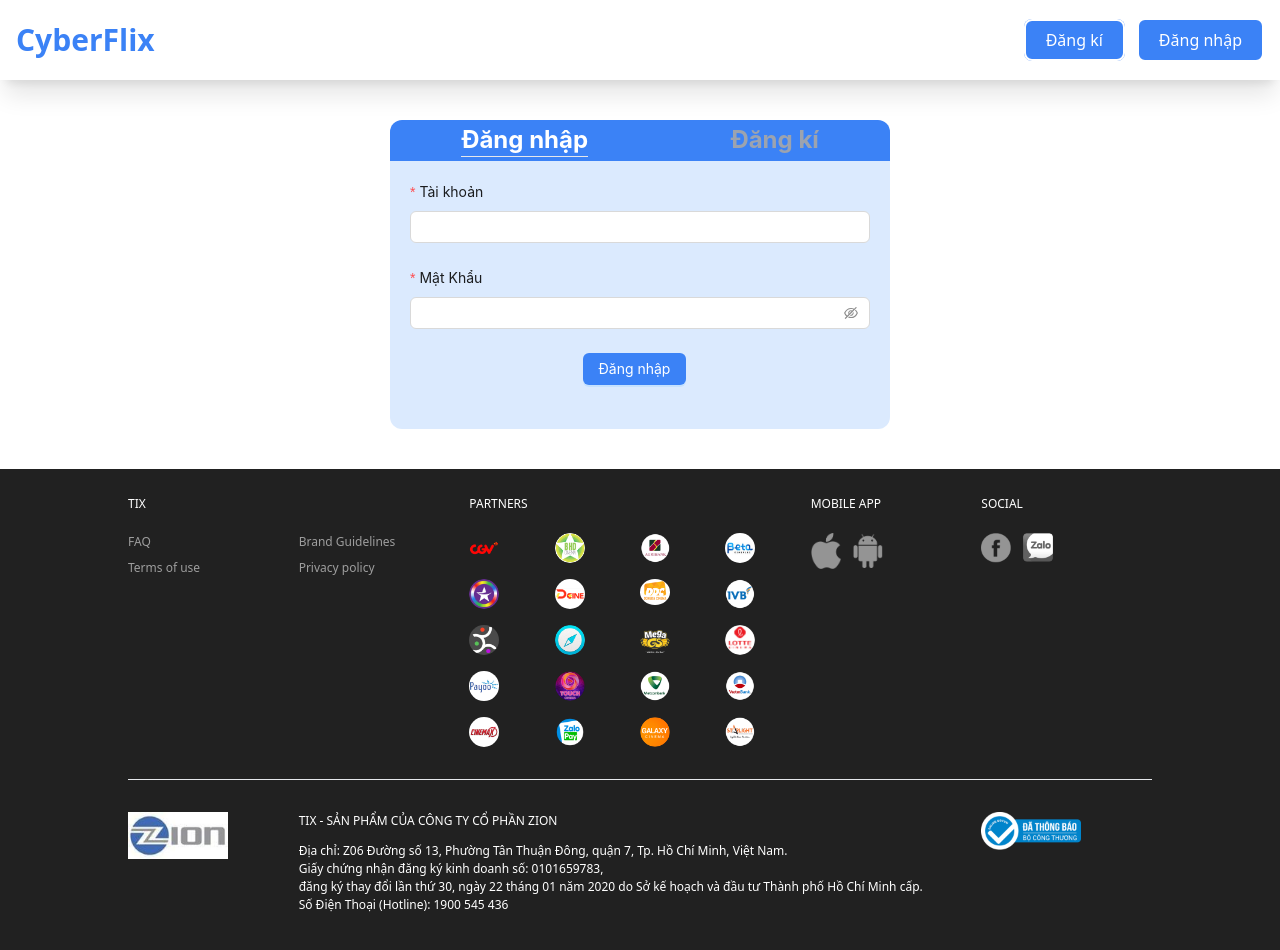
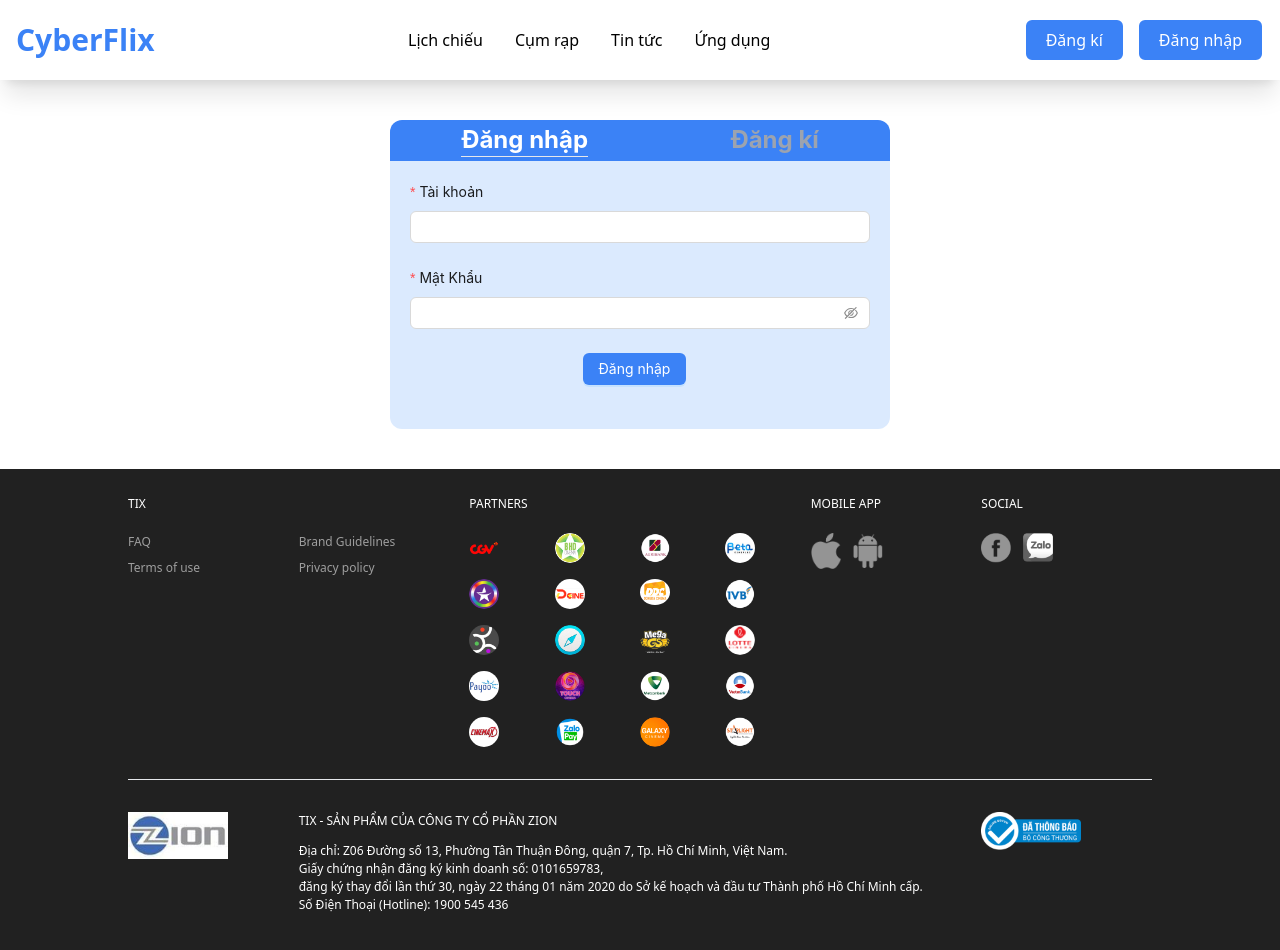
Before and after one commit to KHA0410/CyberFlix, a React (Create React App) app: page /login in a window 1280 px wide. Shown: the top 950 px of the page. Built offline with nearby package versions, Linux system fonts and the light colour scheme.

Commit message:
header - added more style and responsive

```diff
--- a/css/index.css
+++ /dev/null
@@ -1,86 +0,0 @@
-@tailwind base;
-@tailwind components;
-@tailwind utilities;
-* {
-  box-sizing: border-box;
-  margin: 0;
-  padding: 0;
-}
-
-.containerCss {
-  width: 90%;
-  margin: 0 auto;
-}
-
-.textWhite {
-  color: #fff;
-}
-
-.bold-hr {
-  border: 1px solid #000;
-}
-
-.footerHome {
-  background-color: #212121;
-}
-.footerHome .footer__content .footer__top .footerTop__item .item__title {
-  color: #fff;
-  font-size: 12px;
-  padding-top: 10px;
-  padding-bottom: 20px;
-}
-.footerHome .footer__content .footer__top .footerTop__item .item__child .child__text {
-  color: #9e9e9e;
-  font-size: 12px;
-}
-.footerHome .footer__content .footer__bottom .footerBottom__item:nth-child(2) .item__title,
-.footerHome .footer__content .footer__bottom .footerBottom__item:nth-child(2) .item__text {
-  color: #fff;
-  font-size: 12px;
-}
-
-.theaters {
-  padding: 40px 0;
-}
-.theaters .theatersTab {
-  border: 1px solid #e4e4e4;
-}
-.theaters .theatersTab .ant-tabs-nav .ant-tabs-nav-list .ant-tabs-tab {
-  border-bottom: 1px solid #e4e4e4;
-}
-.movieSchedule .movieSchedule__item .item__img {
-  width: 100px;
-  height: 126px;
-  -o-object-fit: cover;
-     object-fit: cover;
-}
-.movieSchedule .movieSchedule__item .item__content .item__movieName {
-  margin-bottom: 10px;
-  font-size: 18px;
-  color: #000;
-  font-weight: 500;
-}
-.movieSchedule .movieSchedule__item .item__content .item__schedule .schedule__date {
-  display: flex;
-  align-items: center;
-  border: 1px solid #e4e4e4;
-  padding: 8px;
-  border-radius: 5px;
-  background: rgba(246, 246, 246, 0.5);
-  color: #9e9e9e;
-  font-size: 16px;
-}
-.movieSchedule .movieSchedule__item .item__content .item__schedule .schedule__date p:nth-child(1) {
-  padding-right: 5px;
-  color: #3B82F6;
-  font-weight: 500;
-  font-size: 14px;
-}
-.movieSchedule .movieSchedule__item .item__content .item__schedule .schedule__date p:nth-child(3) {
-  padding-left: 5px;
-  color: #fa5238;
-  font-weight: 500;
-}
-.movieSchedule hr {
-  width: 75%;
-}/*# sourceMappingURL=index.css.map */
--- /dev/null
+++ b/src/assets/scss/components/_headerFlix.scss
@@ -0,0 +1,51 @@
+.headerFlix {
+    .headerFlix__content {
+        .headerFlix__menu {
+            .menu__item {
+                transition: all .3s ease-in-out;
+
+                &:hover {
+                    color: $blue-1;
+                }
+            }
+        }
+
+        // Header for mobile & tablet screen
+        .showMobileMenu {
+            background-color: $blue-1;
+
+            #mobile-menu {
+                display: flex;
+                flex-direction: column;
+                justify-content: flex-start;
+                height: 100vh;
+                width: 200px;
+
+                .headerFlix__account {
+                    display: flex;
+                    flex-direction: column;
+
+                    .account__item {
+                        display: flex;
+                        justify-content: center;
+
+                        &:nth-child(1) {
+                            margin-bottom: $mg-2;
+                        }
+                    }
+                }
+
+                .headerFlix__menu {
+                    .menu__item {
+                        color: white;
+                        transition: all .3s;
+
+                        &:hover {
+                            font-weight: 700;
+                        }
+                    }
+                }
+            }
+        }
+    }
+}
--- a/src/assets/scss/helpers/_variables.scss
+++ b/src/assets/scss/helpers/_variables.scss
@@ -22,6 +22,7 @@
 
 // Margin
 $mg-1: 10px;
+$mg-2: 12px;
 
 // Font-size
 $fs-1: 12px;
--- a/src/assets/scss/index.scss
+++ b/src/assets/scss/index.scss
@@ -9,6 +9,7 @@
 // Base
 @import "./base/reset";
 // Components
+@import "./components/headerFlix";
 @import "./components/footerFlix";
 @import "./components/theatersTab";
 @import "./components/movieSchedule";
--- a/src/components/HeaderFlix/HeaderFlix.jsx
+++ b/src/components/HeaderFlix/HeaderFlix.jsx
@@ -1,10 +1,16 @@
-import React from 'react'
+import React, { useState } from 'react'
 import { useSelector } from 'react-redux'
 import { NavLink } from 'react-router-dom';
 
 export default function HeaderFlix() {
   let { user } = useSelector(state => state.userSlice);
   console.log('user: ', user);
+
+  const [mobileMenuOpen, setMobileMenuOpen] = useState(false);
+  // todo: handle click for open mobile menu
+  const handleOpenMenu = () => {
+    setMobileMenuOpen(!mobileMenuOpen);
+  }
 
   //Đăng xuất
   let handleLogout = () => {
@@ -14,13 +20,14 @@
 
   let renderMenu = () => {
     //CSS button
-    let cssBtn = "px-5 py-2 rounded-lg border-2 border-white  text-white bg-blue-500";
+    let cssBtn = "px-5 py-2 rounded-lg border-2 border-white text-white bg-blue-500";
+    let cssUserName = "px-5 py-2 rounded-lg border-2 border-sky-500"
 
     // Nếu đã đăng nhập
     if (user) {
       return (
         <>
-          <span className={cssBtn}>{user.hoTen}</span>
+          <span className={cssUserName}>{user.hoTen}</span>
           <button className={cssBtn} onClick={handleLogout}>Đăng xuất</button>
         </>
       )
@@ -29,23 +36,63 @@
     else {
       return (
         <>
-          <NavLink to={"/register"} className={cssBtn}>Đăng kí</NavLink>
-          <button className={cssBtn} onClick={() => { window.location.href = "/login" }}>Đăng nhập</button>
+          {/* <NavLink to={"/register"} className={cssBtn}>Đăng kí</NavLink>
+          <button className={cssBtn} onClick={() => { window.location.href = "/login" }}>Đăng nhập</button> */}
+          <NavLink className={`${cssBtn} account__item`} to={"/register"}>
+            <button>Đăng kí</button>
+          </NavLink>
+          <NavLink className={`${cssBtn} account__item`} to={"/login"}>
+            <button>Đăng nhập</button>
+          </NavLink>
         </>
       )
     }
   }
 
   return (
-    <div className='h-20'>
-      <div className='h-20 flex justify-between items-center px-4 shadow-xl fixed z-10 bg-white w-full'>
-        <NavLink to={"/"} className='text-3xl font-bold text-blue-500'>CyberFlix</NavLink>
+    <>
+      {/* Header responsive */}
+      <div className='headerFlix h-20'>
+        <div className='fixed w-full top-0 left-0 z-30 bg-white shadow-xl'>
+          <div className='headerFlix__content h-20 px-4 flex justify-between items-center'>
+            <NavLink to={"/"} className='text-3xl font-bold text-blue-500'>CyberFlix</NavLink>
+            <div className='headerFlix__menu lg:hidden'>
+              <a href='#' className='menu__item mx-4'>Lịch chiếu</a>
+              <a href='#' className='menu__item mx-4'>Cụm rạp</a>
+              <a href='#' className='menu__item mx-4'>Tin tức</a>
+              <a href='#' className='menu__item mx-4'>Ứng dụng</a>
+            </div>
+            <div className='headerFlix__register space-x-3 lg:hidden flex justify-between'>
+              {renderMenu()}
+            </div>
 
-        <div className='space-x-3'>{renderMenu()}</div>
 
+            {/* Button bars for mobile phone & tablets screen */}
+            <div className='headerHome__bars lg:block hidden' onClick={handleOpenMenu}>
+              <svg xmlns="http://www.w3.org/2000/svg" viewBox="0 0 24 24" fill="currentColor" className="w-8 h-8">
+                <path fillRule="evenodd" d="M3 6.75A.75.75 0 0 1 3.75 6h16.5a.75.75 0 0 1 0 1.5H3.75A.75.75 0 0 1 3 6.75ZM3 12a.75.75 0 0 1 .75-.75h16.5a.75.75 0 0 1 0 1.5H3.75A.75.75 0 0 1 3 12Zm0 5.25a.75.75 0 0 1 .75-.75h16.5a.75.75 0 0 1 0 1.5H3.75a.75.75 0 0 1-.75-.75Z" clipRule="evenodd" />
+              </svg>
+            </div>
+            {/* Mobile menu */}
+            <div className={`showMobileMenu absolute top-0 left-0 ${mobileMenuOpen ? "block" : "hidden"}`}>
+              <div id='mobile-menu'>
+                <div className='headerFlix__account ml-6 mr-9 my-4'>
+                  {renderMenu()}
+                </div>
+                <hr />
+                <div className='headerFlix__menu flex flex-col ml-6 my-4'>
+                  <a href='#' className='menu__item my-4'>Lịch chiếu</a>
+                  <a href='#' className='menu__item my-4'>Cụm rạp</a>
+                  <a href='#' className='menu__item my-4'>Tin tức</a>
+                  <a href='#' className='menu__item my-4'>Ứng dụng</a>
+                </div>
+              </div>
+            </div>
+
+
+          </div>
+        </div>
       </div>
-      <hr />
-    </div>
-
+    </>
   )
 }
```
Also changed, not shown: 1 other file (tests, documents, lock files or other folders).
